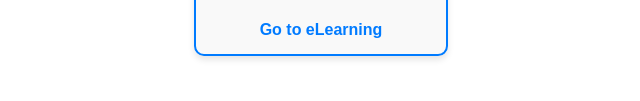
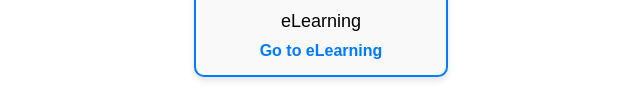
Before and after one commit to byslexic-ditch/elearning-widget, a plain HTML site: page index.html in a window 1280 px wide. Shown: the part 228-329 px from the top of the page, without its empty margins (319-959 px from the left). Drawn offline with Linux system fonts and the light colour scheme.

Commit message:
index.html

```diff
--- a/index.html
+++ b/index.html
@@ -47,6 +47,7 @@
 <body>
   <div class="widget" onclick="window.open('https://elearning.utdallas.edu/ultra/institution-page', '_blank');">
     <img src="https://i.pinimg.com/736x/87/99/c1/8799c1a17a6be6a601068c51b7b5ffc6.jpg" alt="eLearning">
+    <p>eLearning</p> <!-- Text directly below the image -->
     <a href="https://elearning.utdallas.edu/ultra/institution-page" target="_blank">Go to eLearning</a>
   </div>
 </body>
```
